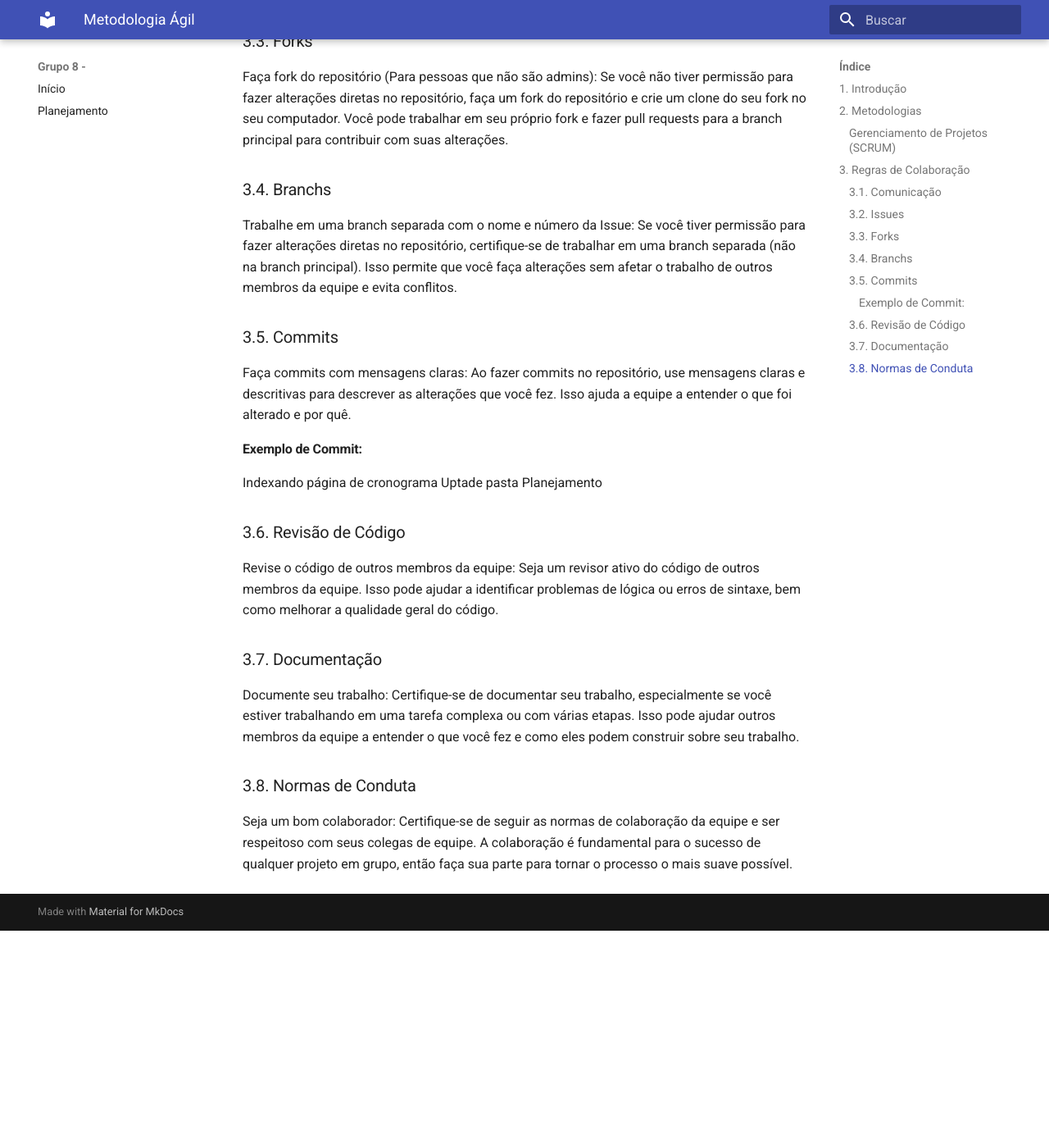
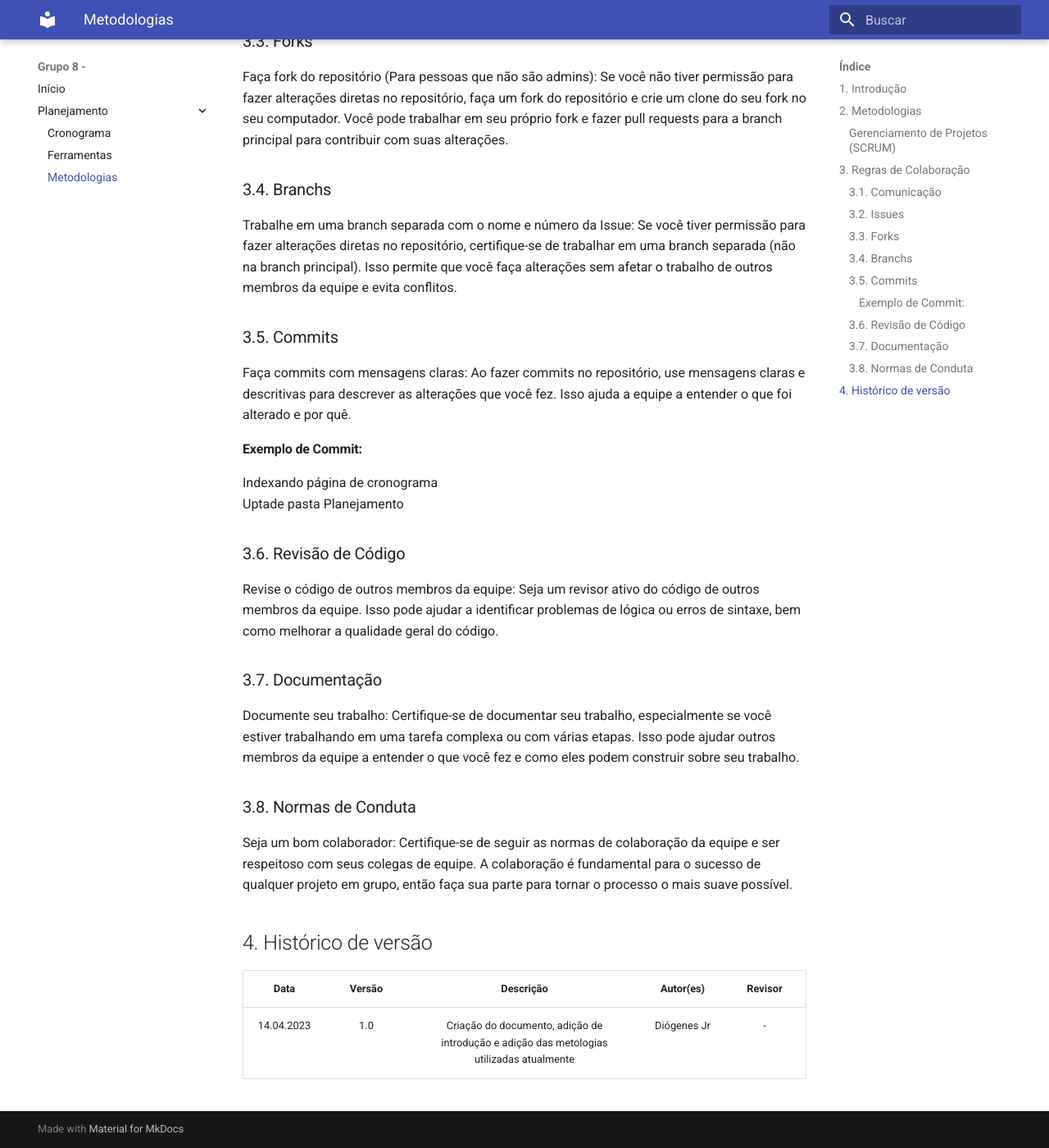
Before and after one commit to Requisitos-de-Software/2023.1-Twitch, an MkDocs documentation site: the page built from docs/planejamento/scrum_adaptado.md, in a window 1280 px wide and 1400 px high, scrolled down 1488 px. Shown: the whole window at 82% size. Built offline with MkDocs 1.6.1 and Material for MkDocs 9.7.7, drawn with Linux system fonts in a browser that asks for light colours; before the commit the page ends 2623 px from its top, so only the background shows below that.

Commit message:
Scrum_adaptado.md concluido e altera mkdocs.yml

```diff
--- a/docs/planejamento/scrum_adaptado.md
+++ b/docs/planejamento/scrum_adaptado.md
@@ -55,3 +55,8 @@
 ### 3.8. Normas de Conduta
 
 Seja um bom colaborador: Certifique-se de seguir as normas de colaboração da equipe e ser respeitoso com seus colegas de equipe. A colaboração é fundamental para o sucesso de qualquer projeto em grupo, então faça sua parte para tornar o processo o mais suave possível.
+
+## 4. Histórico de versão
+|    Data    | Versão | Descrição                                                                      | Autor(es)  | Revisor  |
+| :--------: | :----: | :----------------------------------------------------------------------------: | :--------: | :------: |
+| 14.04.2023 | 1.0    | Criação do documento, adição de introdução e adição das metologias utilizadas atualmente | Diógenes Jr  |    -     |
--- a/mkdocs.yml
+++ b/mkdocs.yml
@@ -6,4 +6,7 @@
 
 nav:
   - Início: index.md
-  - Planejamento: ./planejamento/cronograma.md
+  - Planejamento:
+    - Cronograma: ./planejamento/cronograma.md
+    - Ferramentas: ./planejamento/ferramentas.md
+    - Metodologias: ./planejamento/scrum_adaptado.md
```
